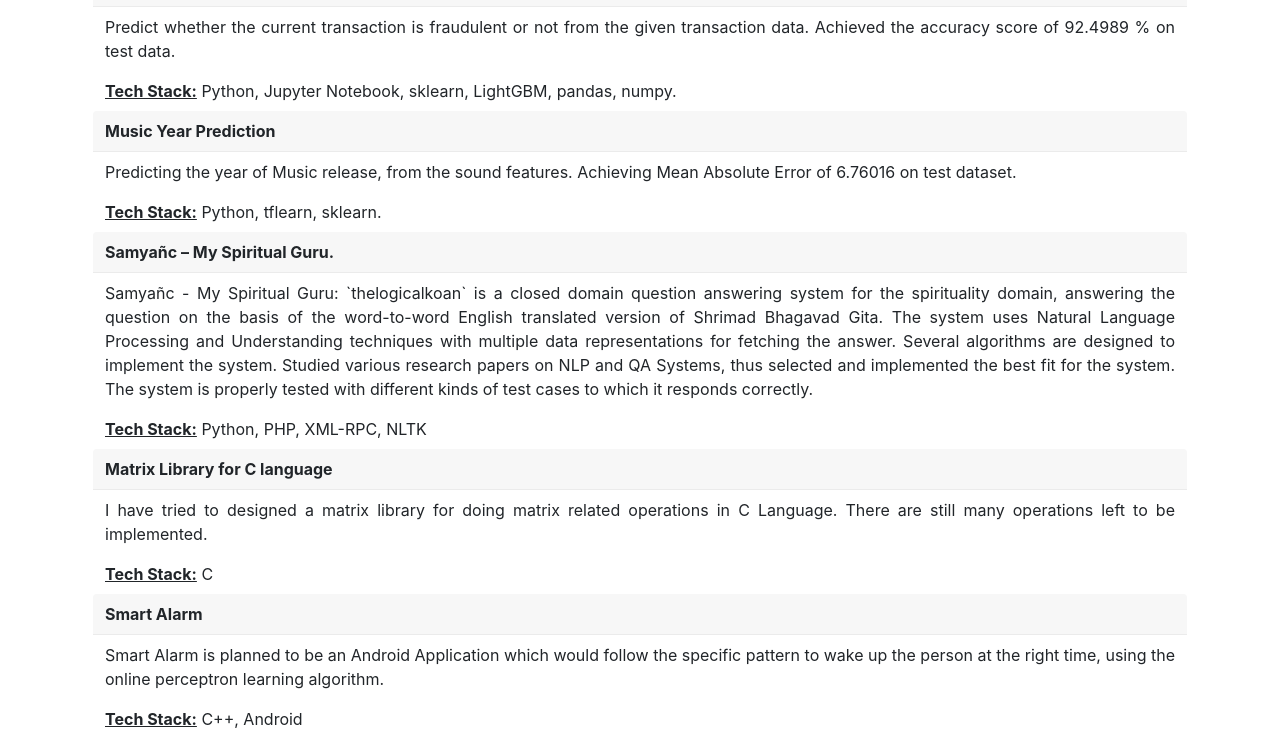
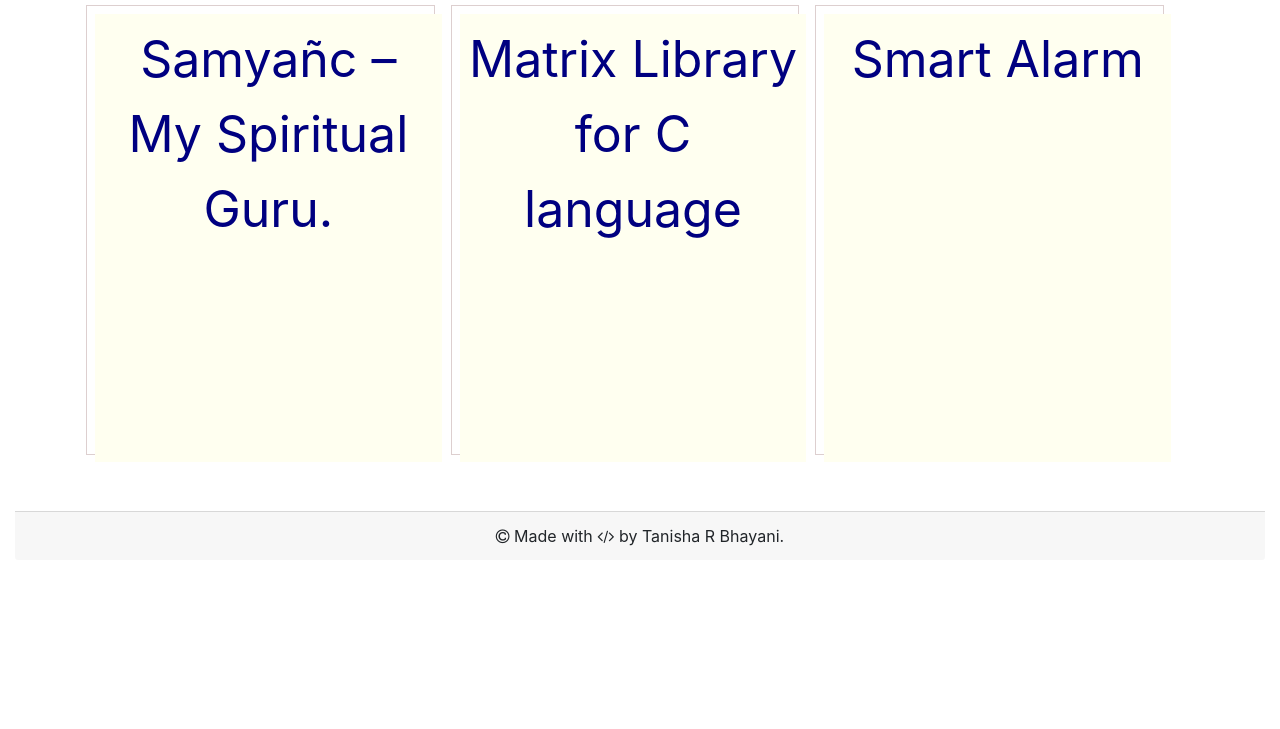
Before and after one commit to RoshanTanisha/roshantanisha.github.io, a plain HTML site: page projects.html in a window 1280 px wide. Shown: the part 736-1465 px from the top of the page. After the commit the page ends 1396 px from the top, so only its background shows below. Drawn offline with Linux system fonts and the light colour scheme; a script that the page names is missing.

```diff
--- a/css/style.css
+++ b/css/style.css
@@ -6,3 +6,52 @@
     background-repeat:no-repeat;
     background-position: right;
 }
+
+
+.flip-card {
+    background-color: transparent;
+    width: 400px;
+    height: 450px;
+    border: 1px solid #ddcfcf;
+    perspective: 1000px;
+}
+
+.flip-card-inner {
+    position: absolute;
+    width: 100%;
+    height: 100%;
+    text-align: center;
+    vertical-align: center;
+    transition: transform 1s;
+    transform-style: preserve-3d;
+}
+
+.flip-card:hover .flip-card-inner {
+    transform: rotateY(180deg);
+}
+
+.flip-card-style {
+    position: absolute;
+    width: 100%;
+    height: 100%;
+    -webkit-backface-visibility: hidden;
+    -moz-backface-visibility: hidden;
+    backface-visibility: hidden;
+    text-align: center;
+    vertical-align: center;
+}
+
+.flip-card-front {
+    background-color: ivory;
+    font-size: 50px;
+    color: navy;
+    font-family: -apple-system, BlinkMacSystemFont, 'Segoe UI', Roboto, Oxygen, Ubuntu, Cantarell, 'Open Sans', 'Helvetica Neue', sans-serif
+}
+
+.flip-card-back {
+    background-color: ivory;
+    transform: rotateY(180deg);
+    font-size: 20px;
+    color: navy;
+    font-family: -apple-system, BlinkMacSystemFont, 'Segoe UI', Roboto, Oxygen, Ubuntu, Cantarell, 'Open Sans', 'Helvetica Neue', sans-serif
+}
--- a/js/load_projects.js
+++ b/js/load_projects.js
@@ -24,11 +24,29 @@
         return;
     }else {
         $xml = $(xmlString);
-        $xml.find('project').each(function(){
-            $title = '<div class="popover-header font-weight-bold">' + $(this).find("title").text().trim() + '</div>';
-            $description = '<div class="popover-body text-justify">' + $(this).find("description").text().trim() + '</div>';
-            $tech_stack = '<div class="popover-body"> <u class="font-weight-bold">Tech Stack:</u> ' + $(this).find("tech_stack").text().trim() + '</div>';
-            $("#content").append('<div class="container container-fluid">' + $title + $description + $tech_stack + '</div>');
+        $num_projs_row = 5;
+        $total = $xml.find('project').length;
+        $xml.find('project').each(function(index, value){
+            // $title = '<div class="popover-header font-weight-bold">' + $(this).find("title").text().trim() + '</div>';
+            // $description = '<div class="popover-body text-justify">' + $(this).find("description").text().trim() + '</div>';
+            // $tech_stack = '<div class="popover-body"> <u class="font-weight-bold">Tech Stack:</u> ' + $(this).find("tech_stack").text().trim() + '</div>';
+            // $("#content").append('<div class="container container-fluid">' + $title + $description + $tech_stack + '</div>');
+            if ((index != 0 && index % $num_projs_row == 0) || index == $total - 1) {
+                $("#content").append($row_string + '</div>');
+            }
+            if (index % $num_projs_row == 0) {
+                $row_string = '<div class="container row">'
+            }
+            $title = '<div class="flip-card-front flip-card-style px-2 py-2 py2 px2">' + $(value).find("title").text().trim() + '</div>';
+
+            $description = '<div class="flip-card-back flip-card-style"><p>' +  $(value).find("description").text().trim() + '</p><p><u>' + $(value).find("tech_stack").text().trim() + '</u></p></div>';
+            $div_string = '<div class="flip-card col-lg py-2 py2 mx2 mx-2 px2 px-2 my2 my-2"><div class="flip-card-inner">' + $title + $description + '</div></div>';
+
+            $row_string += $div_string;
+
+            // $("#content").append($div_string);
+            // console.log('div_string = ', $div_string);
+            console.log('index = ', index);
         });
     }
 }
--- a/projects.html
+++ b/projects.html
@@ -2,7 +2,7 @@
 <html lang="en">
 <head>
     <!-- Global site tag (gtag.js) - Google Analytics -->
-    <script async src="https://www.googletagmanager.com/gtag/js?id=UA-148339630-1"></script>
+    <!-- <script async src="https://www.googletagmanager.com/gtag/js?id=UA-148339630-1"></script>
     <script type="text/javascript" src="js/track.js"></script>
     <script src="https://ipmeta.io/plugin.js"></script>
     <script>
@@ -12,17 +12,18 @@
         networkDomain: 'dimension2',
         networkType: 'dimension3',
     });
-    </script>
+    </script> -->
     <meta charset="UTF-8">
     <title>My Projects</title>
     <link rel="stylesheet" type="text/css" href="bootstrap/css/bootstrap.min.css">
     <link rel="stylesheet" type="text/css" href="css/fontcss/font-awesome.min.css">
+    <link rel="stylesheet" type="text/css" href="css/style.css">
     <script type="text/javascript" src="js/jquery-3.4.1.min.js"></script>
     <script type="text/javascript" src="js/load_projects.js"></script>
 </head>
 <body class="container-fluid mx-auto mt-5">
-<div class="row mx-5 my-5">
-    <div class="col-md">
+<div class="row mx-5 my-5 border-dark">
+    <div class="col-md border-dark">
         <div class="modal-header">
             <div class="modal-header h1 text-capitalize">
                 TANISHA BHAYANI
```
Also changed, not shown: index.html (+3 -0 lines).
